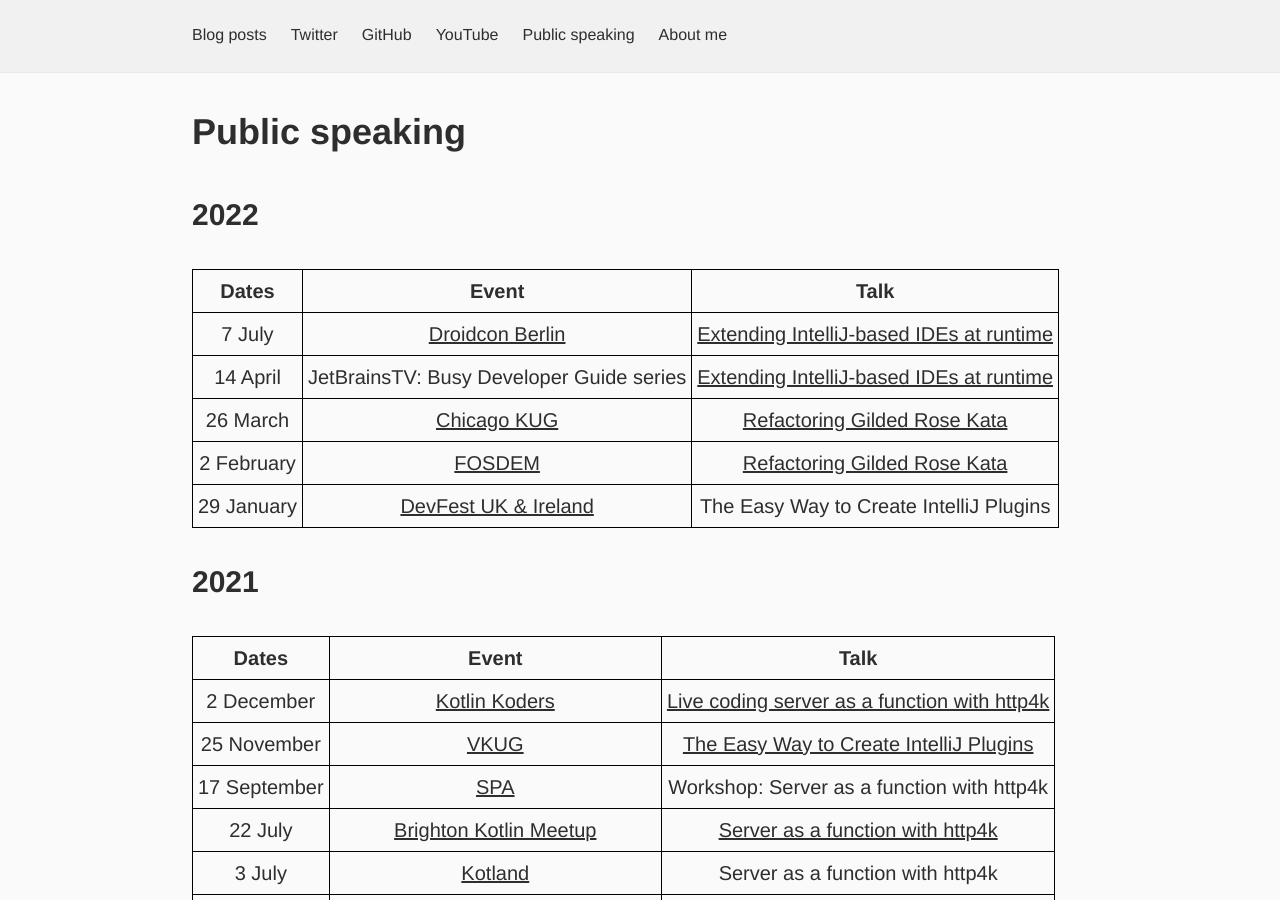
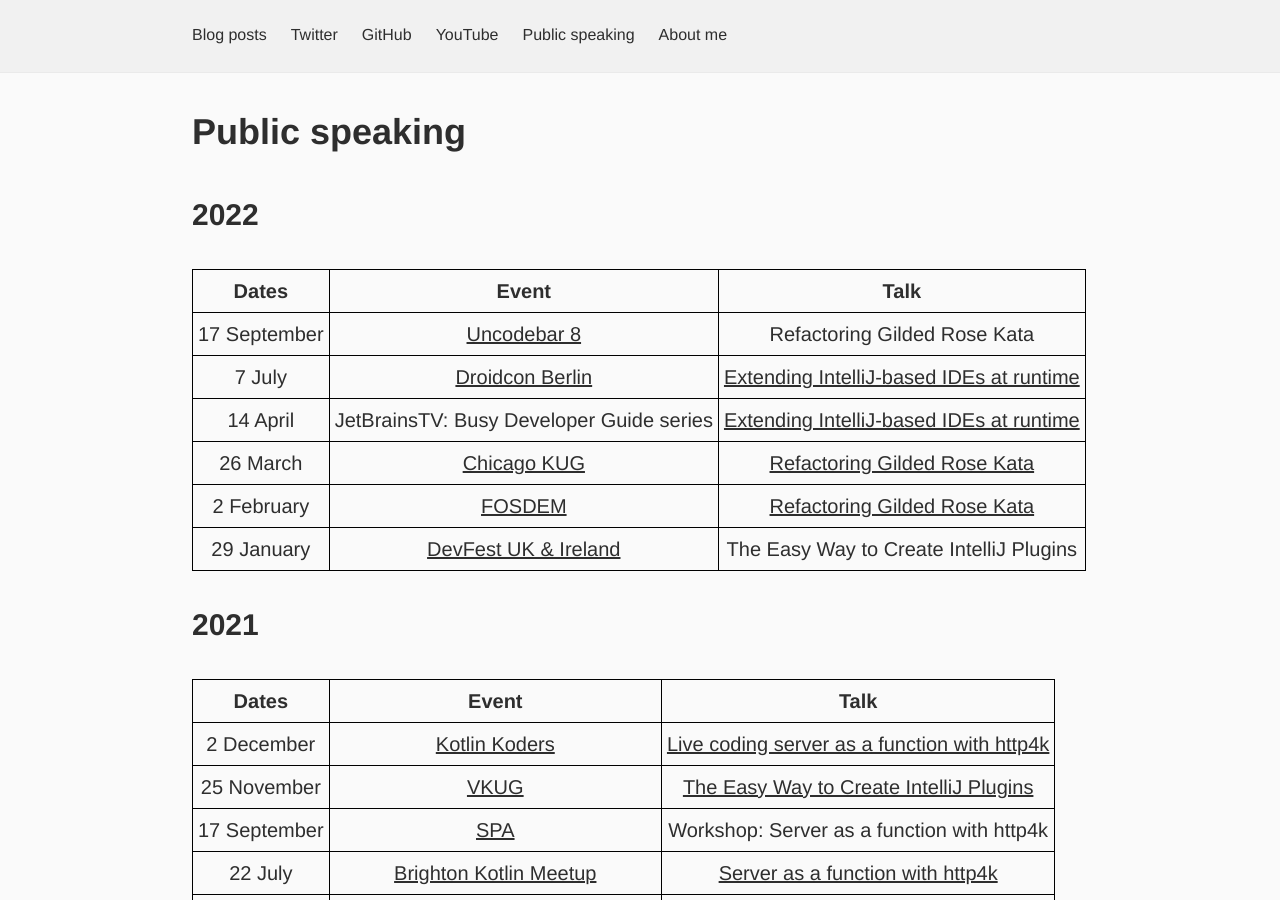
Before and after one commit to dkandalov/dkandalov.github.io, a Jekyll site: the page built from public-speaking.md, in a window 1280 px wide and 900 px high. Built offline with Jekyll 4.4.1, drawn with Linux system fonts in a browser that asks for light colours.

Commit message:
updated public speaking

```diff
--- a/public-speaking.md
+++ b/public-speaking.md
@@ -8,6 +8,7 @@ permalink: public-speaking
 
 | Dates | Event | Talk |
 | --- | --- | --- |
+| 17 September  | [Uncodebar 8](https://www.codebar.io/events/uncodebar-8) | Refactoring Gilded Rose Kata |
 | 7 July        | [Droidcon Berlin](https://berlin.droidcon.com) | [Extending IntelliJ-based IDEs at runtime](https://www.droidcon.com/2022/08/02/extending-intellij-based-ides-at-runtime/) |
 | 14 April      | JetBrainsTV: Busy Developer Guide series | [Extending IntelliJ-based IDEs at runtime](https://www.youtube.com/watch?v=pgGg-IwUQYM) |
 | 26 March      | [Chicago KUG](https://www.meetup.com/Chicago-Kotlin/events/284574011) | [Refactoring Gilded Rose Kata](https://www.youtube.com/watch?v=MU-CcZJIwPE) |
```
